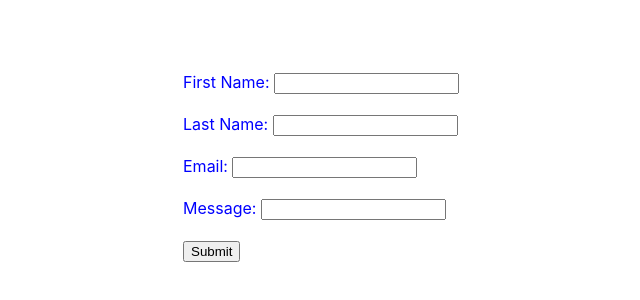
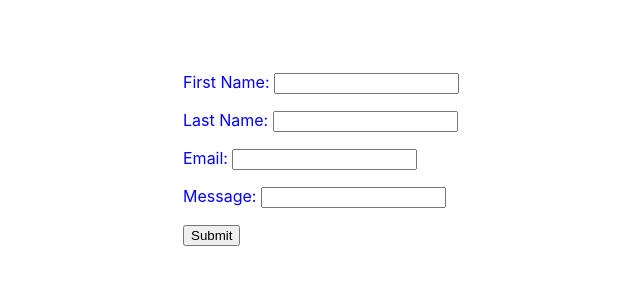
Before and after one commit to ivwu/intro-to-react, a React (Create React App) app: page / in a window 1280 px wide. Shown: the part 184-484 px from the top of the page, without its empty margins (73-713 px from the left). Built offline with nearby package versions, Linux system fonts and the light colour scheme.

Commit message:
remove br and replace with p tags

```diff
--- a/src/components/ContactForm/ContactForm.js
+++ b/src/components/ContactForm/ContactForm.js
@@ -66,6 +66,7 @@ class ContactForm extends Component {
       return (
         <form className="Form-container" onSubmit={this.handleSubmit}>
           {" "}
+          <p>
             <label htmlFor="firstName" className="Form-label">
               First Name:{" "}
               <input
@@ -76,8 +77,8 @@ class ContactForm extends Component {
                 onChange={this.handleChange}
               />
             </label>
-          <br />
-          <br />
+          </p>
+          <p>
             <label htmlFor="lastName">
               Last Name:{" "}
               <input
@@ -88,8 +89,8 @@ class ContactForm extends Component {
                 onChange={this.handleChange}
               />
             </label>
-          <br />
-          <br />
+          </p>
+          <p>
             <label htmlFor="email">
               Email:{" "}
               <input
@@ -100,8 +101,8 @@ class ContactForm extends Component {
                 onChange={this.handleChange}
               />
             </label>
-          <br />
-          <br />
+          </p>
+          <p>
             <label htmlFor="message">
               Message:{" "}
               <input
@@ -112,8 +113,7 @@ class ContactForm extends Component {
                 onChange={this.handleChange}
               />
             </label>
-          <br />
-          <br />
+          </p>
           <input type="submit" value="Submit" />{" "}
         </form>
       );
```
Lines whose indentation alone changed are shown as unchanged.
